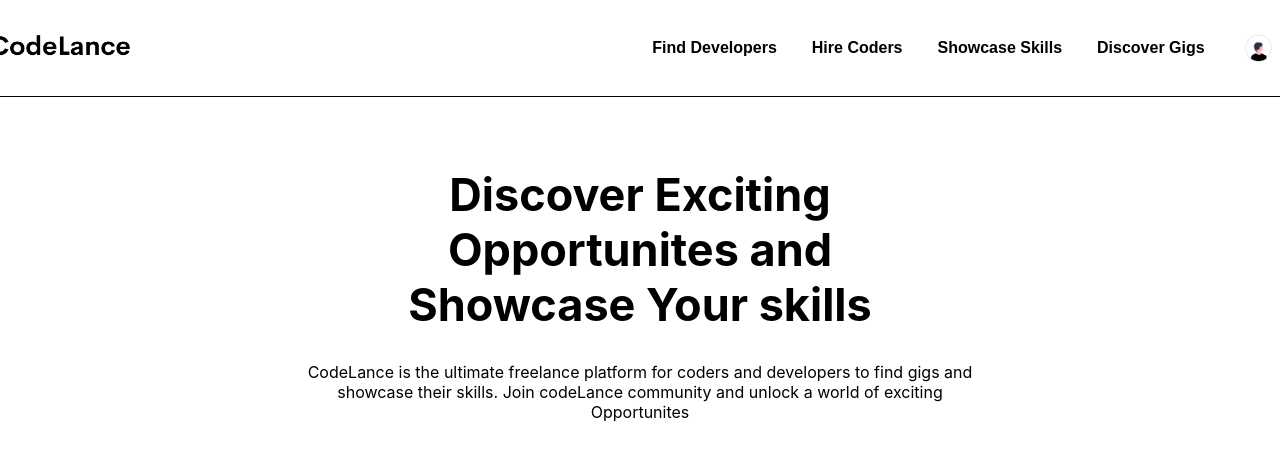
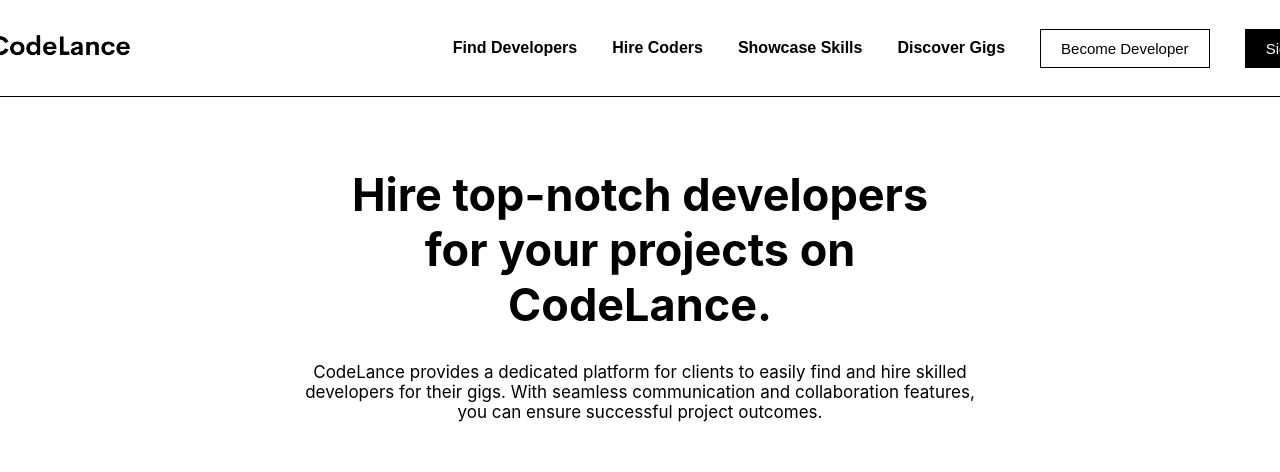
Before and after one commit to Akshatjalan/DevFreelance, a React (Create React App) app in the folder frontend/: page / in a window 1280 px wide. Shown: the top 472 px of the page. Built offline with nearby package versions, Linux system fonts and the light colour scheme.

Commit message:
css updates on buttons

```diff
--- a/frontend/src/components/Navbar.js
+++ b/frontend/src/components/Navbar.js
@@ -7,13 +7,13 @@ import profilePic from "../assets/undraw_Male_avatar.png";
 function Navbar() {
   const [open, setOpen] = useState(false);
 
-  // const currentUser = null;
+  const currentUser = null;
 
-  const currentUser = {
-    id: 1,
-    username: "Akshat",
-    isSeller: true,
-  };
+  // const currentUser = {
+  //   id: 1,
+  //   username: "Akshat",
+  //   isSeller: true,
+  // };
 
   return (
     <div className="navbar">
@@ -38,7 +38,7 @@ function Navbar() {
             Discover Gigs
           </Link>
           {!currentUser?.isSeller && (
-            <button className="navbarButtons">Become a Developer</button>
+            <button className="Buttons1">Become Developer</button>
           )}
           {currentUser ? (
             <div className="user" onClick={() => setOpen(!open)}>
@@ -72,7 +72,7 @@ function Navbar() {
             <>
               {/* <Link className="nav_links">Sign in</Link> */}
               <Link className="link" to="/register">
-                <button className="joinButton">Sign Up</button>
+                <button className="Buttons">Sign Up</button>
               </Link>
             </>
           )}
--- a/frontend/src/pages/Home.js
+++ b/frontend/src/pages/Home.js
@@ -12,12 +12,13 @@ function Home() {
     <>
       <div className="homeContainer">
         <div className="homeTitle">
-          Discover Exciting Opportunites and Showcase Your skills
+          Hire top-notch developers for your projects on CodeLance.
         </div>
         <div className="homeDesc">
-          CodeLance is the ultimate freelance platform for coders and developers
-          to find gigs and showcase their skills. Join codeLance community and
-          unlock a world of exciting Opportunites
+          CodeLance provides a dedicated platform for clients to easily find and
+          hire skilled developers for their gigs. With seamless communication
+          and collaboration features, you can ensure successful project
+          outcomes.
         </div>
       </div>
 
@@ -33,36 +34,16 @@ function Home() {
         <div className="clientCont">
           <div>
             <div className="clientTitle">
-              Find and hire top-notch developers for your projects on CodeLance.
+              Discover Exciting Opportunites and Showcase Your skills
             </div>
             <div className="clientDesc">
-              CodeLance provides a dedicated platform for clients to easily find
-              and hire skilled developers for their gigs. With seamless
-              communication and collaboration features, you can ensure
-              successful project outcomes.
+              CodeLance is the ultimate freelance platform for coders and
+              developers to find gigs and showcase their skills. Join codeLance
+              community and unlock a world of exciting Opportunites
             </div>
+            <button className="Buttons">Become Developer</button>
           </div>
           <img src={freelancerPic} height="480px" alt="" />
-        </div>
-      </div>
-
-      <div className="serviceContainer">
-        <div className="serviceCont">
-          <div className="serviceTitle">Our Services</div>
-          <div className="projectsCards">
-            {projects.map((item) => (
-              <div className="projectsItems">
-                <img
-                  className="projectsImg"
-                  src={item.img}
-                  alt=""
-                  width="400px"
-                />
-                <p>{item.cat}</p>
-                {item.username}
-              </div>
-            ))}
-          </div>
         </div>
       </div>
     </>
--- a/frontend/src/styles/Home.css
+++ b/frontend/src/styles/Home.css
@@ -18,6 +18,7 @@
 .homeDesc {
   text-align: center;
   width: 700px;
+  font-size: 17px;
 }
 
 .clientContainer {
@@ -44,39 +45,35 @@
 .clientDesc {
   text-align: left;
   width: 550px;
+  padding-bottom: 15px;
 }
 
-.serviceContainer {
-  display: flex;
-  align-items: center;
-  justify-content: center;
-  padding: 30px 0px;
+.Buttons {
+  background-color: black;
+  color: white;
+  padding: 10px 20px;
+  border: 1px solid black;
+  font-size: 15px;
 }
 
-.serviceCont {
-  display: flex;
-  align-items: center;
-  justify-content: center;
-  flex-direction: column;
-  width: 1400px;
+.Buttons:hover {
+  color: #000;
+  background-color: white;
+  border: 1px solid black;
+  transition: all ease-in-out 0.5s;
+  cursor: pointer;
 }
 
-.serviceTitle {
-  padding-bottom: 10px;
-  font-size: 35px;
-  font-weight: bold;
+.Buttons1 {
+  background-color: white;
+  padding: 10px 20px;
+  border: 1px solid black;
+  font-size: 15px;
 }
 
-.projectsCards {
-  display: flex;
-  justify-content: center;
-  flex-wrap: wrap;
+.Buttons1:hover {
+  color: white;
+  background-color: black;
+  transition: all ease-in-out 0.5s;
+  cursor: pointer;
 }
-
-.projectsItems {
-  display: flex;
-  flex-direction: column;
-  justify-content: center;
-  cursor: pointer;
-  padding: 20px;
-}
--- a/frontend/src/styles/Navbar.css
+++ b/frontend/src/styles/Navbar.css
@@ -64,19 +64,21 @@
   display: flex;
   align-items: center;
   flex-direction: column;
-  gap: 20px;
+  gap: 10px;
   width: 150px;
+  font-weight: 500;
 }
 
 .options_link {
   text-decoration: none;
   color: black;
+  padding: 7px;
 }
 
 .options_link:hover {
   display: flex;
   justify-content: center;
-  padding: 5px;
+  padding: 7px;
   background-color: black;
   border-radius: 5px;
   color: white;
@@ -95,26 +97,3 @@
   border-bottom: 1px solid #3f3d56;
   transition: all ease 0.1s;
 }
-
-.navbarButtons {
-  color: black;
-  padding: 10px 20px;
-  border-radius: 5px;
-  border: 1px solid black;
-  background-color: transparent;
-  cursor: pointer;
-}
-.navbarButtons:hover {
-  color: white;
-  background-color: black;
-  transition: all ease 0.5s;
-}
-
-.joinButton {
-  color: white;
-  background-color: black;
-  padding: 10px 20px;
-  border-radius: 5px;
-  border: 1px solid black;
-  cursor: pointer;
-}
```
